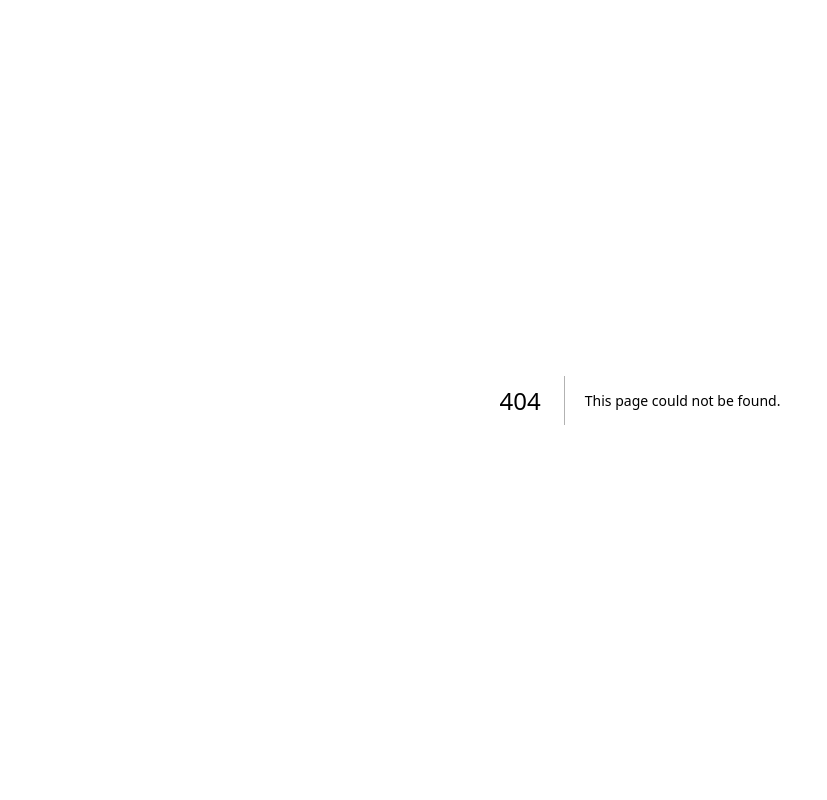
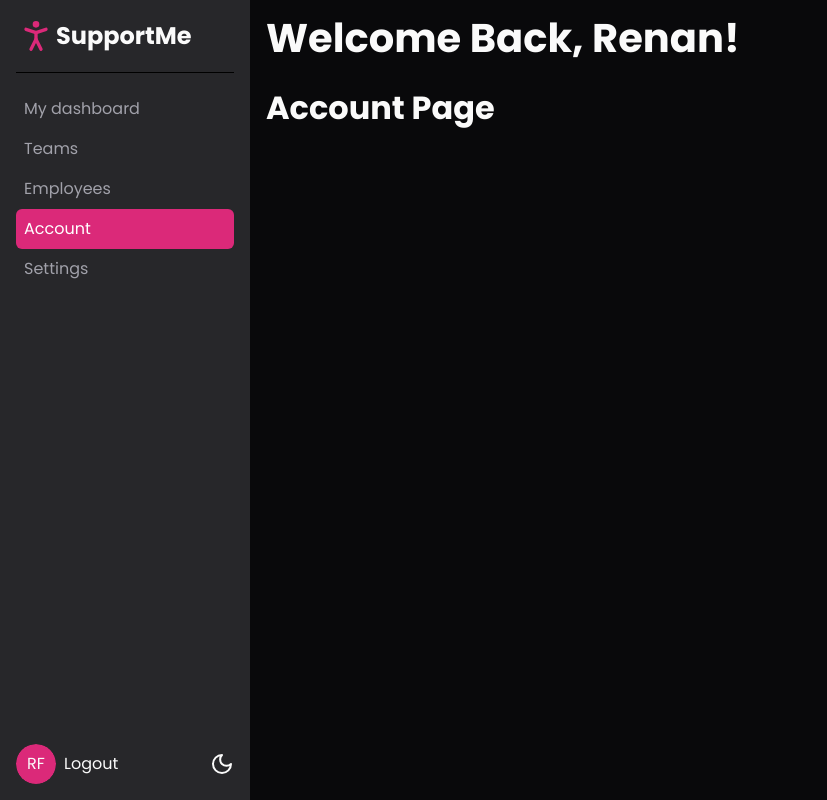
Before and after one commit to RRFayad/Shadcn, a Next.js app in the folder support-me-app/: page /dashboard/account in a window 1280 px wide. Before the commit this address had no page. Shown: the whole page, without its empty margins (0-827 px from the left). Built offline with nearby package versions, Linux system fonts and the light colour scheme.

Commit message:
S05(Dashboard Layout): 28. Add the missing pages and refactor HTML tags

```diff
--- /dev/null
+++ b/support-me-app/src/app/dashboard/account/page.tsx
@@ -0,0 +1,5 @@
+function AccountPage() {
+  return <h2>Account Page</h2>;
+}
+
+export default AccountPage;
--- a/support-me-app/src/app/dashboard/components/main-menu.tsx
+++ b/support-me-app/src/app/dashboard/components/main-menu.tsx
@@ -6,18 +6,18 @@
 
 function MainMenu() {
   return (
-    <div className="flex flex-col overflow-auto bg-muted p-4">
-      <div className="border-b border-b-zinc-300 pb-4 dark:border-b-black">
+    <nav className="flex flex-col overflow-auto bg-muted p-4">
+      <header className="border-b border-b-zinc-300 pb-4 dark:border-b-black">
         <MenuTitle />
-      </div>
-      <div className="flex grow flex-col py-4">
+      </header>
+      <ul className="flex grow flex-col py-4">
         <MenuItem href="/dashboard">My dashboard</MenuItem>
         <MenuItem href="/dashboard/teams">Teams</MenuItem>
         <MenuItem href="/dashboard/employees">Employees</MenuItem>
         <MenuItem href="/dashboard/account">Account</MenuItem>
         <MenuItem href="/dashboard/settings">Settings</MenuItem>
-      </div>
-      <div className="flex items-center gap-2">
+      </ul>
+      <footer className="flex items-center gap-2">
         <Avatar>
           <AvatarFallback className="bg-pink-300 dark:bg-primary">
             RF
@@ -27,8 +27,8 @@
           Logout
         </Link>
         <LightDarkToggle className="ml-auto" />
-      </div>
-    </div>
+      </footer>
+    </nav>
   );
 }
 
--- a/support-me-app/src/app/dashboard/components/menu-item.tsx
+++ b/support-me-app/src/app/dashboard/components/menu-item.tsx
@@ -14,12 +14,14 @@
   const isActive = pathname === href;
 
   return (
+    <li>
       <Link
         className={`block rounded-md p-2 text-muted-foreground hover:bg-white hover:text-foreground dark:hover:bg-zinc-700 ${isActive && "bg-primary text-primary-foreground hover:bg-primary hover:text-foreground dark:hover:bg-primary"}`}
         href={href}
       >
         {children}
       </Link>
+    </li>
   );
 }
 
--- /dev/null
+++ b/support-me-app/src/app/dashboard/employees/page.tsx
@@ -0,0 +1,5 @@
+function EmployeesPage() {
+  return <h2>Employees Page</h2>;
+}
+
+export default EmployeesPage;
--- /dev/null
+++ b/support-me-app/src/app/dashboard/settings/page.tsx
@@ -0,0 +1,5 @@
+function SettingsPage() {
+  return <h2>Settings Page</h2>;
+}
+
+export default SettingsPage;
--- /dev/null
+++ b/support-me-app/src/app/dashboard/teams/page.tsx
@@ -0,0 +1,5 @@
+function TeamsPage() {
+  return <h2>Teams Page</h2>;
+}
+
+export default TeamsPage;
```
Lines whose indentation alone changed are shown as unchanged.
